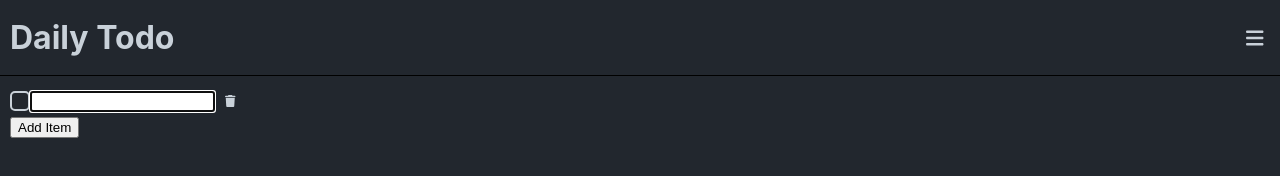
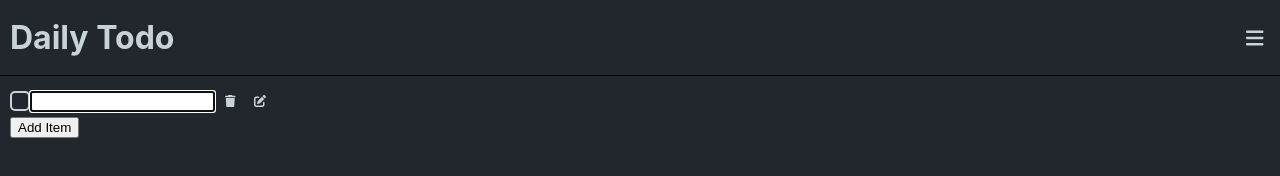
Before and after one commit to joshnice/daily-todo, a React (Create React App) app: page / in a window 1280 px wide. Both pictures are taken after a click on the button "Add Item". Shown: the top 176 px of the page. Built offline with nearby package versions, Linux system fonts and the light colour scheme.

Commit message:
Added toggle edit button

```diff
--- a/src/components/todo-element.tsx
+++ b/src/components/todo-element.tsx
@@ -1,7 +1,7 @@
 import { FunctionComponent, KeyboardEvent, useRef, useState } from "react";
 import { EditTodoItem, TodoItem } from "../types/todo-item";
 import { FontAwesomeIcon } from "@fortawesome/react-fontawesome";
-import { faTrash } from '@fortawesome/free-solid-svg-icons'
+import { faPenToSquare, faTrash } from '@fortawesome/free-solid-svg-icons'
 import { IconButton } from "../style/icon-button";
 import styled from "styled-components";
 import Tickbox from "./tickbox";
@@ -22,8 +22,8 @@ const TodoElement: FunctionComponent<TodoElementProps> = ({ item, onDelete, onEd
         }
     }
 
-    const handleNameDoubleClick = () => {
-        onEdit({...item, editing: true})
+    const editItem = (editing: boolean) => {
+        onEdit({...item, editing: editing})
     }
 
     return (
@@ -32,10 +32,12 @@ const TodoElement: FunctionComponent<TodoElementProps> = ({ item, onDelete, onEd
                 checked={item.complete}
                 onClick={() => onEdit({ id: item.id, complete: !item.complete })}
             />
-            {item.editing ? <input type="text" autoFocus onKeyDown={handleNameInputKeyPress} value={name} onChange={(event) => setName(event.target.value)}/> : <div onDoubleClick={handleNameDoubleClick}>{ item.name }</div>}
-
+            {item.editing ? <input type="text" autoFocus onKeyDown={handleNameInputKeyPress} value={name} onChange={(event) => setName(event.target.value)}/> : <div onDoubleClick={() => editItem(true)}>{ item.name }</div>}
             <IconButton onClick={() => onDelete(item.id)}>
                 <FontAwesomeIcon icon={faTrash} />
+            </IconButton>
+            <IconButton onClick={() => item.editing ? onEdit({ ...item, name, editing: false }) : editItem(false)}>
+                <FontAwesomeIcon icon={faPenToSquare} />
             </IconButton>
         </TodoElementContainer>
     )
```
